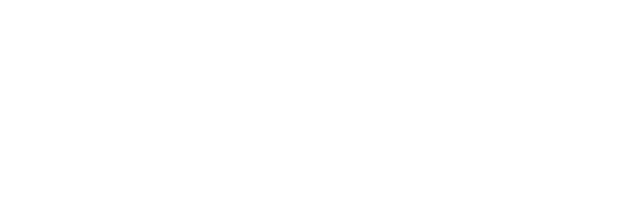
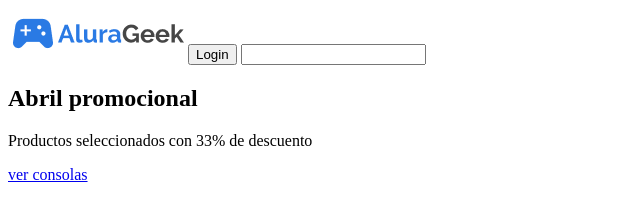
Before and after one commit to jdario9912/e-commers, a plain HTML site: page index.html in a window 1280 px wide. Shown: the whole page, without its empty margins (0-640 px from the left). Drawn offline with Linux system fonts and the light colour scheme.

Commit message:
agregue el header y la seccion de banner

```diff
--- a/index.html
+++ b/index.html
@@ -7,6 +7,19 @@
     <title>Alura | Geek</title>
 </head>
 <body>
+    <header>
+        <img src="./assets/img/logo.png" alt="logo geek">
+        <button>Login</button>
+        <input type="text" name="buscar" id="buscar" value="">
+    </header>
+    <main>
+        <section class="banner">
+            <h1 class="banner__titulo">Abril promocional</h1>
+            <p class="banner__parrafo">Productos seleccionados con 33% de descuento</p>
+            <a href="#" class="banner__link">ver consolas</a>
+        </section>
 
+    </main>
+    <footer></footer>
 </body>
 </html>
```
